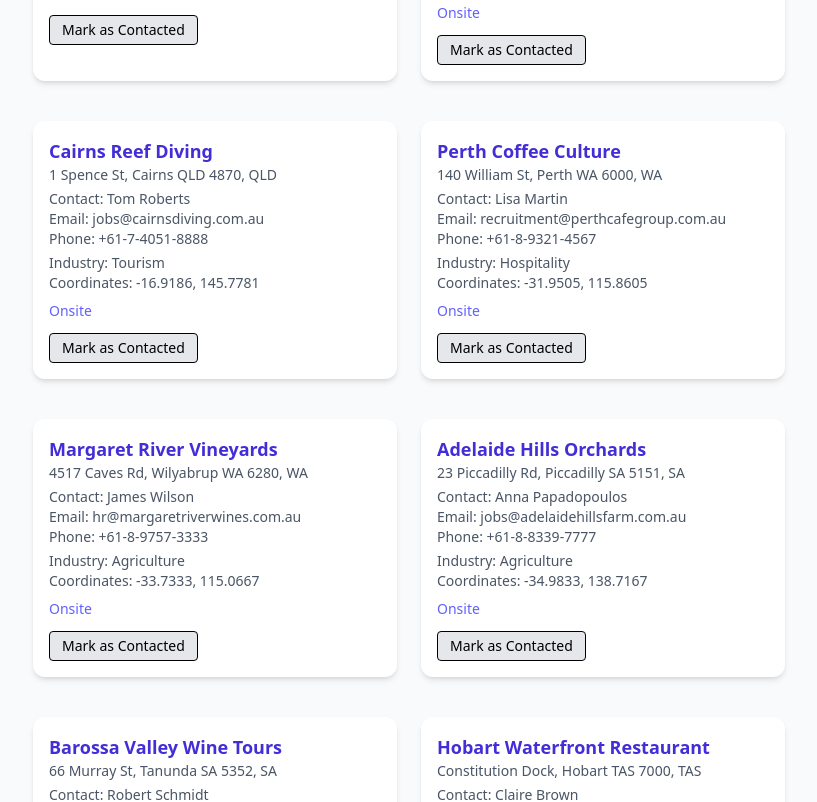
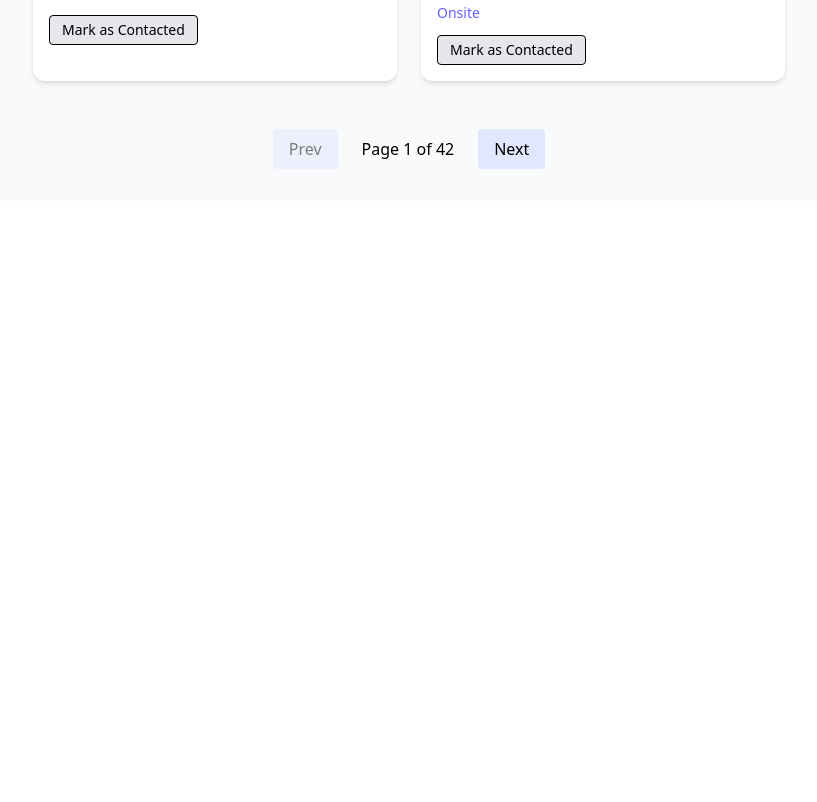
Before and after one commit to Meetkamal256/work-travel-job-finder, a React (Vite) app: page / in a window 1280 px wide. Shown: the part 1045-1847 px from the top of the page, without its empty margins (31-848 px from the left). After the commit the page ends 1246 px from the top, so only its background shows below. Built offline with nearby package versions, Linux system fonts and the light colour scheme; grey boxes are pictures that could not be loaded.

Commit message:
feat: add pagination synced with filters for job cards

```diff
--- a/src/pages/Home.tsx
+++ b/src/pages/Home.tsx
@@ -1,4 +1,4 @@
-import { useState } from "react";
+import { useState, useEffect } from "react";
 import FilterSelect from "../components/FilterSelect";
 import ToggleButton from "../components/ToggleButton";
 import JobCard from "../components/JobCard";
@@ -10,10 +10,14 @@
   const [selectedIndustry, setSelectedIndustry] = useState("");
   const [workType, setWorkType] = useState<"Onsite" | "Remote">("Onsite");
   const [contactedCompanies, setContactedCompanies] = useState<string[]>([]);
+  const [currentPage, setCurrentPage] = useState(1);
+
+  const itemsPerPage = 6;
 
   const stateOptions = Array.from(
     new Set(companies.map((c) => c.state))
   ).sort();
+
   const industryOptions = Array.from(
     new Set(companies.map((c) => c.industry))
   ).sort();
@@ -27,6 +31,13 @@
     return stateMatch && industryMatch && workTypeMatch;
   });
 
+  const totalPages = Math.ceil(filteredCompanies.length / itemsPerPage);
+
+  const paginatedCompanies = filteredCompanies.slice(
+    (currentPage - 1) * itemsPerPage,
+    currentPage * itemsPerPage
+  );
+
   const toggleContacted = (companyId: string) => {
     setContactedCompanies((prev) =>
       prev.includes(companyId)
@@ -34,6 +45,11 @@
         : [...prev, companyId]
     );
   };
+
+  // Reset to page 1 when filters change
+  useEffect(() => {
+    setCurrentPage(1);
+  }, [selectedState, selectedIndustry, workType]);
 
   return (
     <div className="min-h-screen bg-gray-50 px-4 py-8 sm:px-6 md:px-10 lg:px-16">
@@ -60,8 +76,9 @@
             <ToggleButton value={workType} onChange={setWorkType} />
           </div>
 
+          {/* Cards */}
           <div className="grid grid-cols-1 md:grid-cols-2 gap-6">
-            {filteredCompanies.map((company) => (
+            {paginatedCompanies.map((company) => (
               <JobCard
                 key={company.companyId}
                 {...company}
@@ -76,6 +93,31 @@
               ⚠️ No jobs found for this filter. Try a different state or
               industry.
             </p>
+          )}
+
+          {/* Pagination Controls */}
+          {filteredCompanies.length > itemsPerPage && (
+            <div className="flex justify-center gap-2 mt-8">
+              <button
+                onClick={() => setCurrentPage((prev) => Math.max(prev - 1, 1))}
+                disabled={currentPage === 1}
+                className="px-4 py-2 bg-indigo-100 rounded disabled:opacity-50"
+              >
+                Prev
+              </button>
+              <span className="px-4 py-2 font-medium">
+                Page {currentPage} of {totalPages}
+              </span>
+              <button
+                onClick={() =>
+                  setCurrentPage((prev) => Math.min(prev + 1, totalPages))
+                }
+                disabled={currentPage === totalPages}
+                className="px-4 py-2 bg-indigo-100 rounded disabled:opacity-50"
+              >
+                Next
+              </button>
+            </div>
           )}
         </div>
 
```
